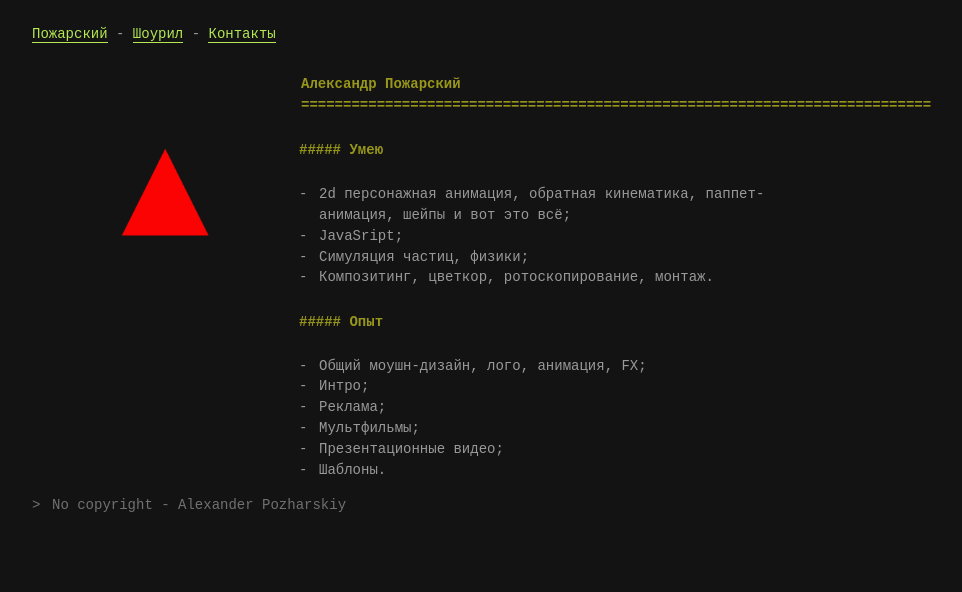
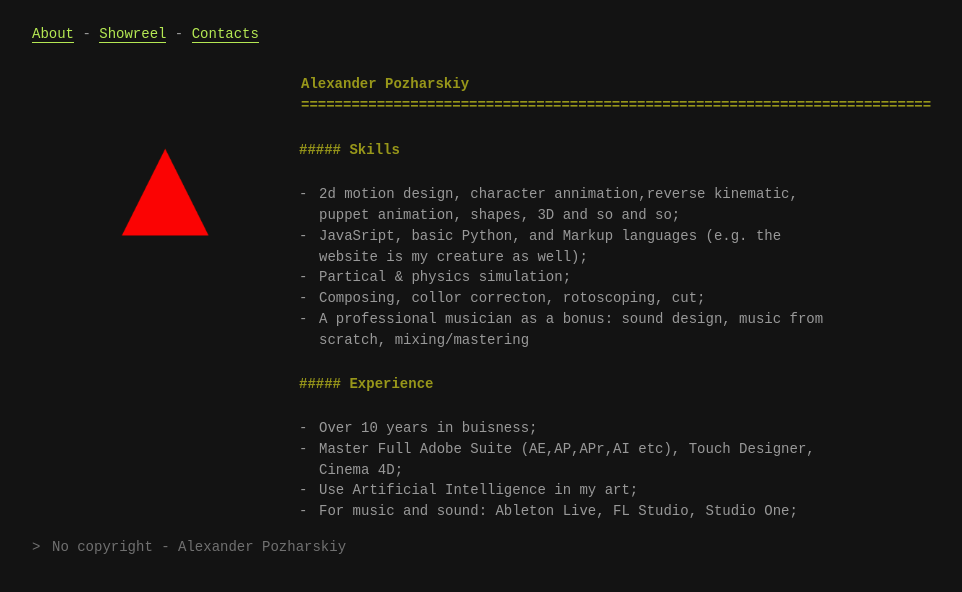
Before and after one commit to ivgtlgpja/ivgtlgpja.github.io, a plain HTML site: page index.html in a window 1280 px wide. Shown: the whole page, without its empty margins (208-1170 px from the left). Drawn offline with Linux system fonts and the light colour scheme.

Commit message:
Update index.html

```diff
--- a/index.html
+++ b/index.html
@@ -10,7 +10,7 @@
 <body>
     <p>
 
-        <a href="index.html">Пожарский</a> - <a href="showreel.html">Шоурил</a> - <a href="contacts.html">Контакты</a>
+        <a href="index.html">About</a> - <a href="showreel.html">Showreel</a> - <a href="contacts.html">Contacts</a>
     </p>
     <table>
         <tr>
@@ -18,22 +18,22 @@
                 <img src="tri2.gif" alt="Logo" />
             </td>
             <td class='right'>
-                <h1>Александр Пожарский</h1>
-                <h5>Умею</h5>
+                <h1>Alexander Pozharskiy</h1>
+                <h5>Skills</h5>
                 <ul style='padding-left: 0'>
-                    <li>2d персонажная анимация, обратная кинематика, паппет-анимация, шейпы и вот это всё;</li>
-                    <li>JavaSript;</li>
-                    <li>Симуляция частиц, физики;</li>
-                    <li>Композитинг, цветкор, ротоскопирование, монтаж.</li>
+                    <li>2d motion design, character annimation,reverse kinematic, puppet animation, shapes, 3D and so and so;</li>
+                    <li>JavaSript, basic Python, and Markup languages (e.g. the website is my creature as well);</li>
+                    <li>Partical & physics simulation;</li>
+                    <li>Composing, collor correcton, rotoscoping, cut;</li>
+                    <li>A professional musician as a bonus: sound design, music from scratch, mixing/mastering</li>
                 </ul>
-                <h5>Опыт</h5>
+                <h5>Experience</h5>
                 <ul style='padding-left: 0'>
-                    <li>Общий моушн-дизайн, лого, анимация, FX;</li>
-                    <li>Интро;</li>
-                    <li>Реклама;</li>
-                    <li>Мультфильмы;</li>
-                    <li>Презентационные видео;</li>
-                    <li>Шаблоны.</li>
+                    <li>Over 10 years in buisness;</li>
+                    <li>Master Full Adobe Suite (AE,AP,APr,AI etc), Touch Designer, Cinema 4D;</li>
+                    <li>Use Artificial Intelligence in my art;</li>
+                    <li>For music and sound: Ableton Live, FL Studio, Studio One;</li>
+
                 </ul>
             </td>
         </tr>
```
